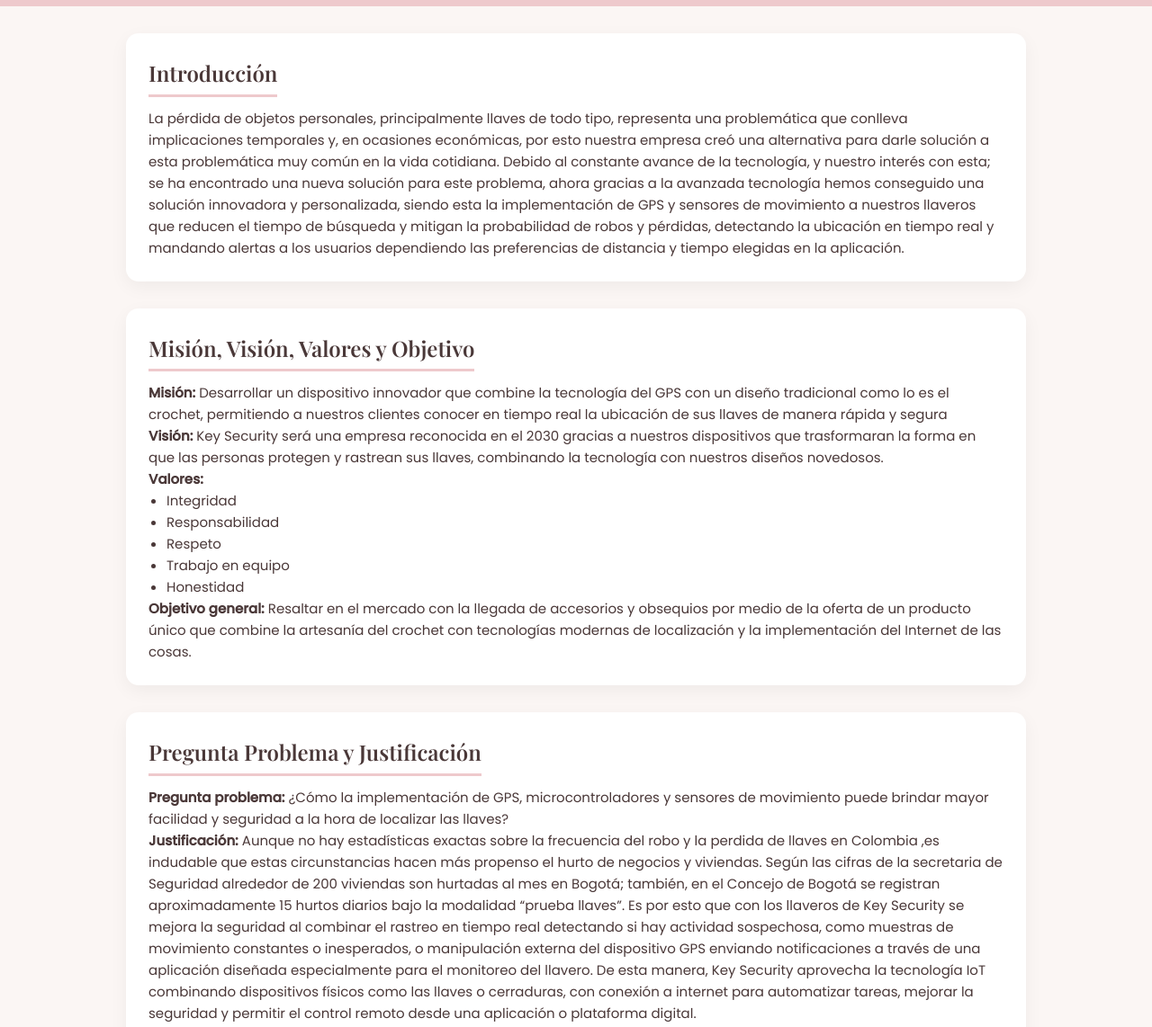
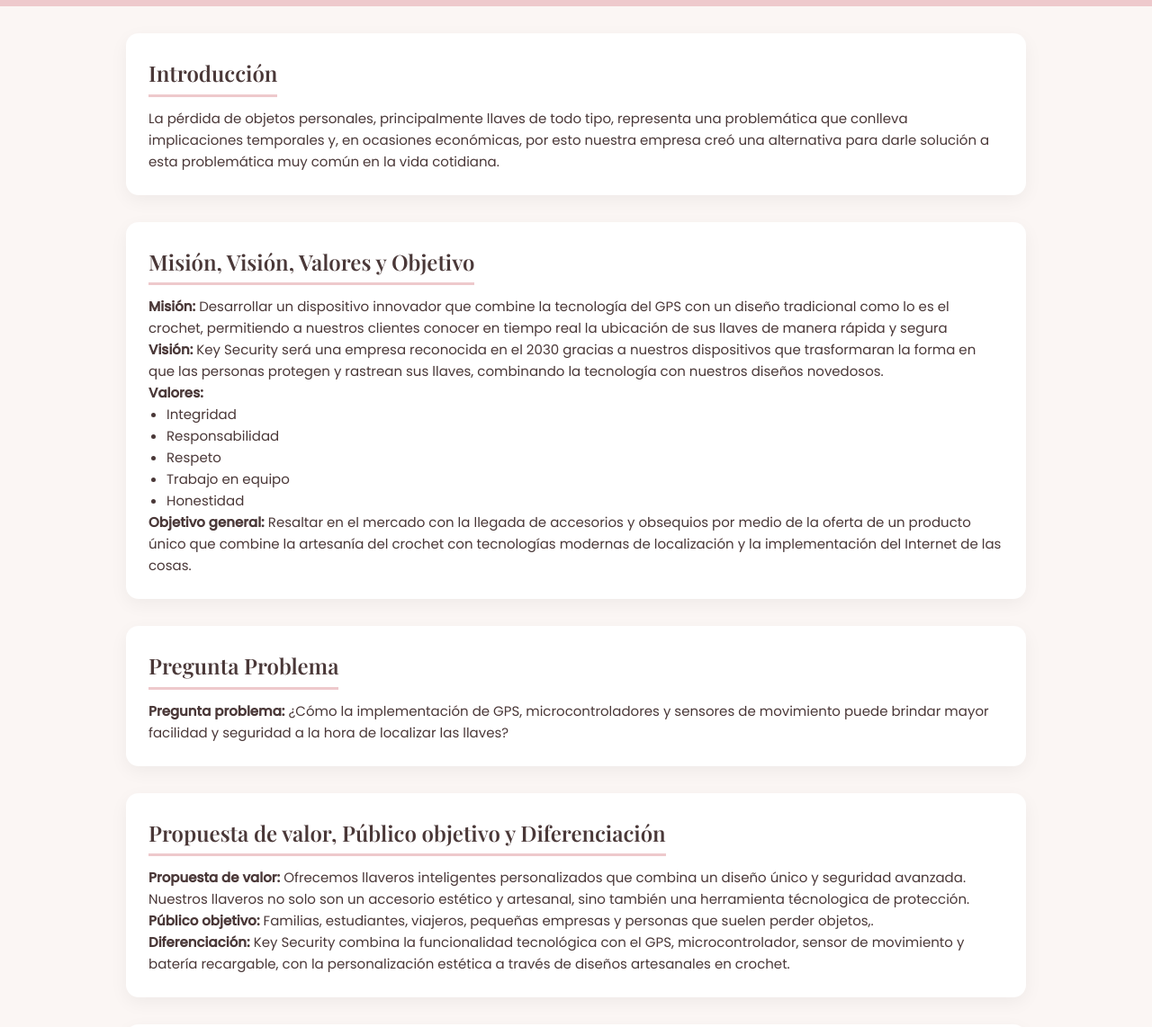
Before and after one commit to marianx09jm-dotcom/Keysecurity, a plain HTML site: page index.html in a window 1280 px wide. Shown: the part 363-1505 px from the top of the page at 90% size. Drawn offline with nearby package versions, Linux system fonts and the light colour scheme.

Commit message:
index.html

```diff
--- a/index.html
+++ b/index.html
@@ -138,7 +138,7 @@
     <section id="inicio">
       <h2>Introducción</h2>
       <p>La pérdida de objetos personales, principalmente llaves de todo tipo, representa una problemática que conlleva implicaciones temporales y, en ocasiones económicas, por esto nuestra empresa creó una alternativa para darle solución a esta problemática muy común en la vida cotidiana.
-Debido al constante avance de la tecnología, y nuestro interés con esta; se ha encontrado una nueva solución para este problema, ahora gracias a la avanzada tecnología hemos conseguido una solución innovadora y personalizada, siendo esta la implementación de GPS y sensores de movimiento a nuestros llaveros que reducen el tiempo de búsqueda y mitigan la probabilidad de robos y pérdidas, detectando la ubicación en tiempo real y mandando alertas a los usuarios dependiendo las preferencias de distancia y tiempo elegidas en la aplicación.
+
 </p>
     </section>
 
@@ -161,10 +161,9 @@ Debido al constante avance de la tecnología, y nuestro interés con esta; se ha
 
     <!-- PROBLEMA Y JUSTIFICACION -->
     <section id="problema">
-      <h2>Pregunta Problema y Justificación</h2>
+      <h2>Pregunta Problema</h2>
       <p><strong>Pregunta problema:</strong> ¿Cómo la implementación de GPS, microcontroladores y sensores de movimiento puede brindar mayor facilidad y seguridad a la hora de localizar las llaves? </p>
-      <p><strong>Justificación:</strong> Aunque no hay estadísticas exactas sobre la frecuencia del robo y la perdida de llaves en Colombia ,es indudable que estas circunstancias hacen más propenso el hurto de negocios y viviendas. Según las cifras de la secretaria de Seguridad alrededor de 200 viviendas son hurtadas al mes en Bogotá; también, en el Concejo de Bogotá se registran aproximadamente 15 hurtos diarios bajo la modalidad “prueba llaves”. Es por esto que con los llaveros de Key Security se mejora la seguridad al combinar el rastreo en tiempo real detectando si hay actividad sospechosa, como muestras de movimiento constantes o inesperados, o manipulación externa del dispositivo GPS enviando  notificaciones a través de una aplicación diseñada especialmente para el monitoreo del llavero. De esta manera, Key Security aprovecha la tecnología IoT  combinando dispositivos físicos como las llaves o cerraduras, con conexión a internet para automatizar tareas, mejorar la seguridad y permitir el control remoto desde una aplicación o plataforma digital.
-</p>
+
     </section>
 
     <!-- PROPUESTA -->
@@ -205,7 +204,7 @@ Debido al constante avance de la tecnología, y nuestro interés con esta; se ha
 <ul>
   <li>📄 <a href="ACTA%20DE%20CONSTITUCION.docx" target="_blank">Acta de Constitución</a></li>
   <li>📊 <a href="RIT.xls" target="_blank">RIT (Reglamento Interno de Trabajo)</a></li>
-  <li>📗 <a href="RUT%20de%20Memories%20of%20Paper%20S.A.S..xlsx" target="_blank">RUT de la Empresa</a></li>
+  <li>📗 <a href="RUT-EDITAB.pdf" target="_blank">RUT de la Empresa</a></li>
 </ul>
 
 
```
